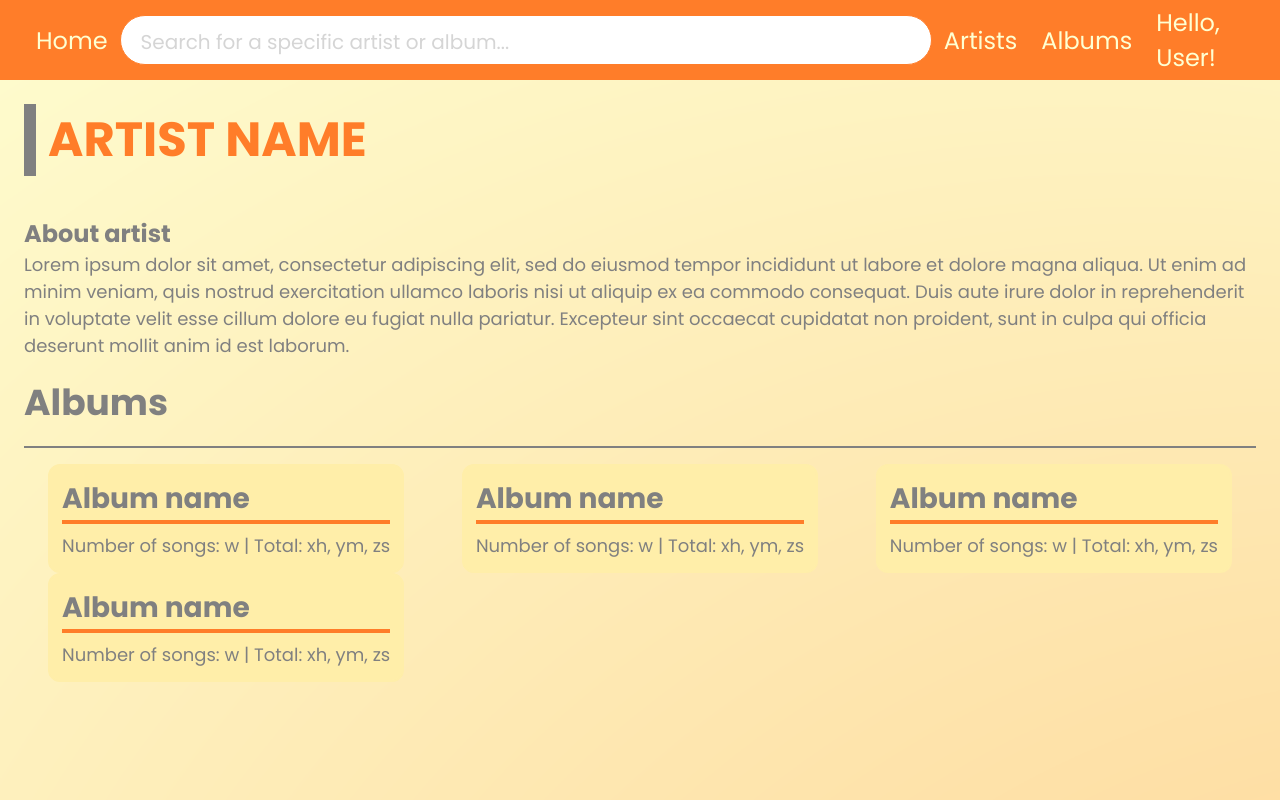
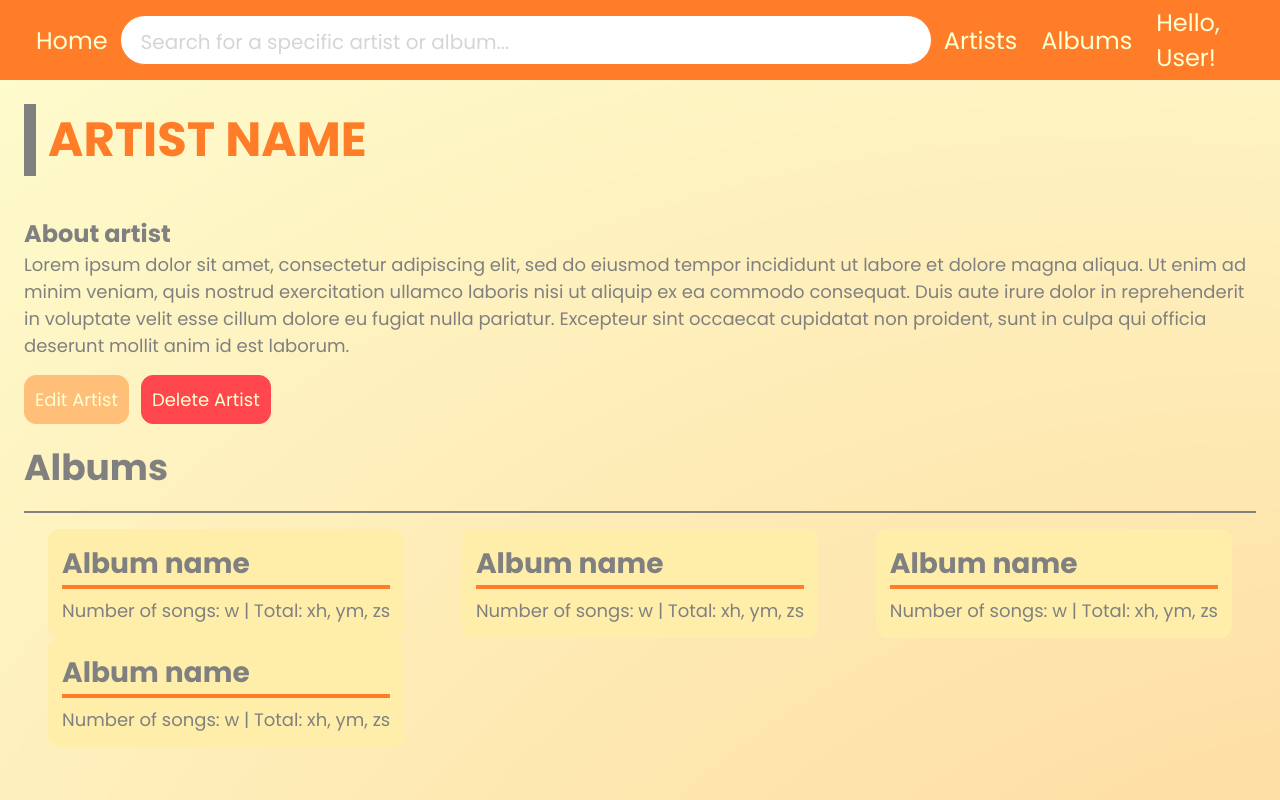
Before and after one commit to franci-andreea/music-digital-library-assesment, a React (Vite) app: page /artist in a window 1280 px wide. Shown: the top 800 px of the page. Built offline with nearby package versions, Linux system fonts and the light colour scheme.

Commit message:
add Edit and Delete buttons for Artist

```diff
--- a/src/pages/artists/ViewArtistPage.jsx
+++ b/src/pages/artists/ViewArtistPage.jsx
@@ -21,6 +21,11 @@ export default function ViewArtistPage() {
                         sint occaecat cupidatat non proident, sunt in culpa qui officia deserunt mollit anim id
                         est laborum.
                     </p>
+                </div>
+
+                <div id='artist-button-section'>
+                    <button className='edit-button'>Edit Artist</button>
+                    <button className='delete-button'>Delete Artist</button>
                 </div>
 
                 <h2>Albums</h2>
--- a/src/pages/artists/ViewArtistPage.scss
+++ b/src/pages/artists/ViewArtistPage.scss
@@ -20,6 +20,12 @@
 
 #about-artist-section {
     color: $grey;
+}
+
+#artist-button-section {
+    display: flex;
+    flex-direction: row;
+    gap: 12px;
 }
 
 #album-line {
```
Also changed, not shown: src/pages/albums/ViewAlbumPage.jsx (line endings or trailing spaces).
